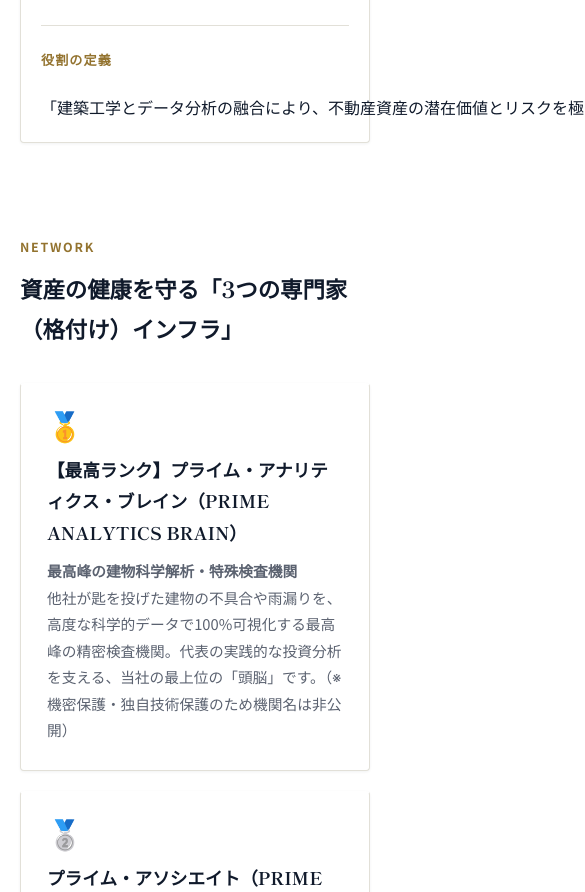
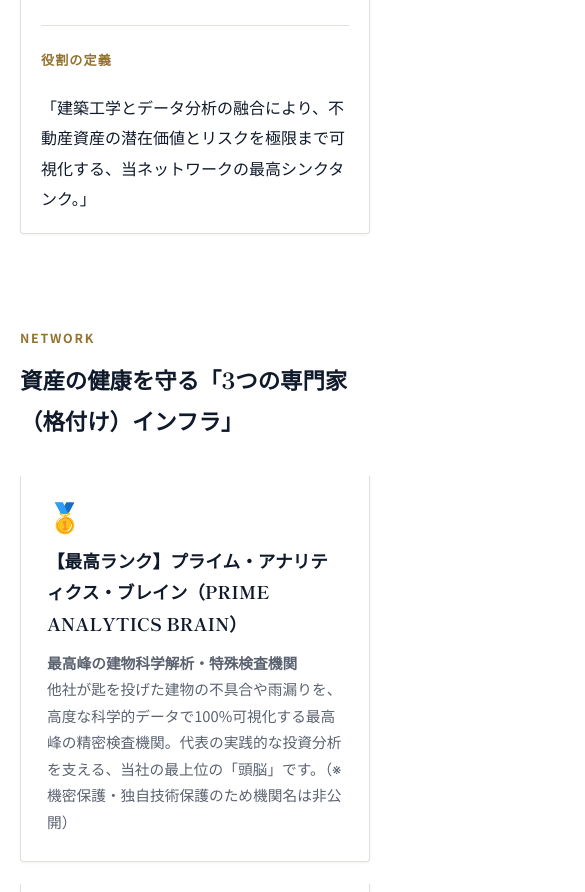
Before and after one commit to cvcompany-system/sample2, a plain HTML site: page profile.html in a window 390 px wide. Shown: the part 3687-4579 px from the top of the page, 585 px wide, since content can reach past the window. Drawn offline with Linux system fonts and the light colour scheme.

Commit message:
スマホ表示でレイアウトが崩れる部分の対応

```diff
--- a/styles.css
+++ b/styles.css
@@ -2117,6 +2117,10 @@ a {
   .footer-grid {
     grid-template-columns: repeat(2, minmax(0, 1fr));
   }
+
+  .partner-role p {
+    white-space: normal;
+  }
 }
 
 @media (max-width: 1040px) {
```
